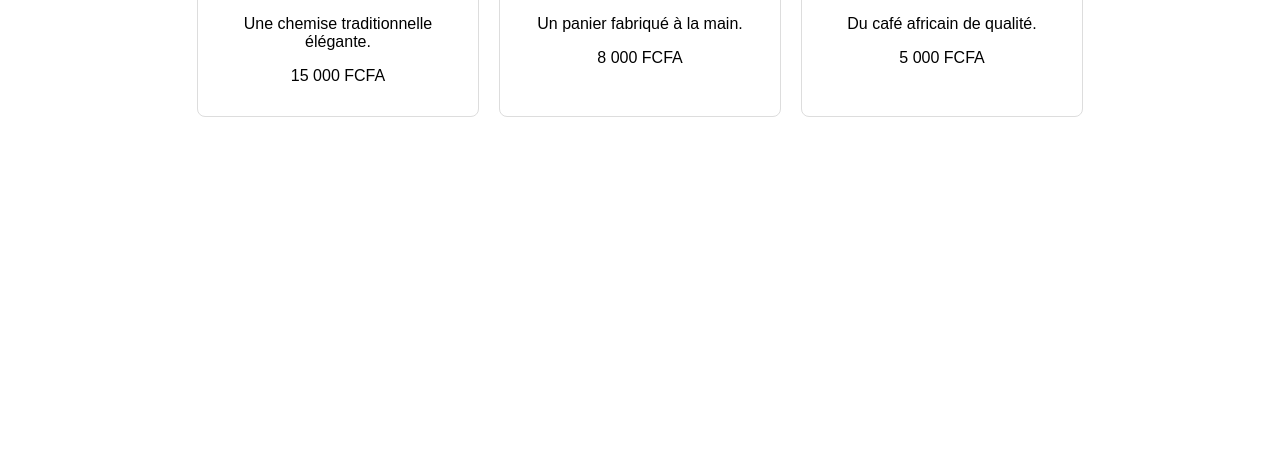
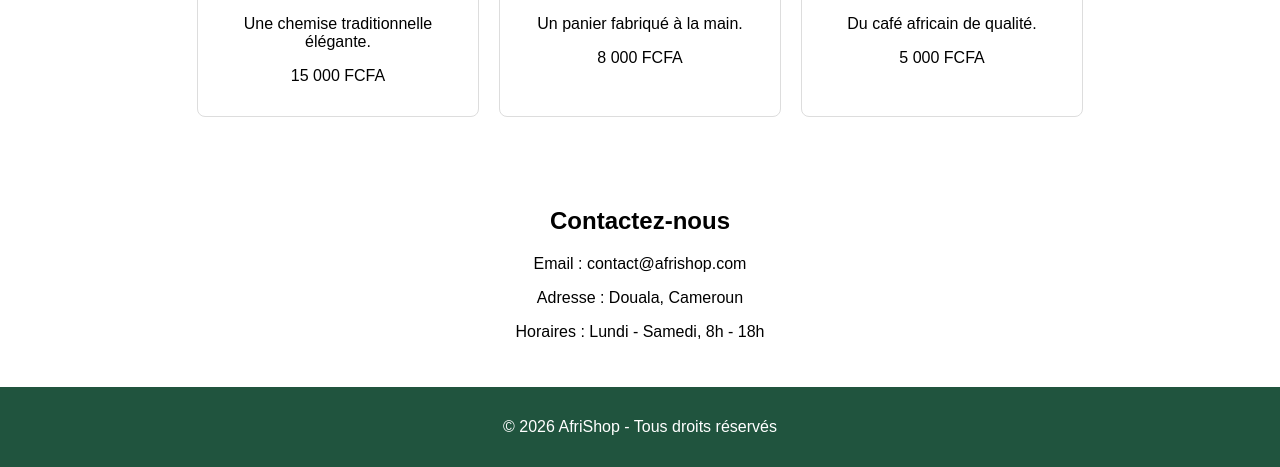
Before and after one commit to jasonsecondaccount/AfriShop, a plain HTML site: page index.html in a window 1280 px wide. Shown: the part 568-1035 px from the top of the page. Before the commit the page ends 800 px from the top, so only its background shows below. Drawn offline with Linux system fonts and the light colour scheme.

Commit message:
feat: ajouter la section contact et le pied de page

```diff
--- a/index.html
+++ b/index.html
@@ -62,6 +62,20 @@
 
 </section>
 
+<section id="contact">
+
+    <h2>Contactez-nous</h2>
+
+    <p>Email : contact@afrishop.com</p>
+    <p>Adresse : Douala, Cameroun</p>
+    <p>Horaires : Lundi - Samedi, 8h - 18h</p>
+
+</section>
+
+<footer>
+    <p>© 2026 AfriShop - Tous droits réservés</p>
+</footer>
+
 
 </body>
 
--- a/style.css
+++ b/style.css
@@ -60,3 +60,15 @@ h1 {
     object-fit: cover;
     border-radius: 5px;
 }
+
+#contact {
+    text-align: center;
+    padding: 30px;
+}
+
+footer {
+    background-color: #20543e;
+    color: white;
+    text-align: center;
+    padding: 15px;
+}
```
